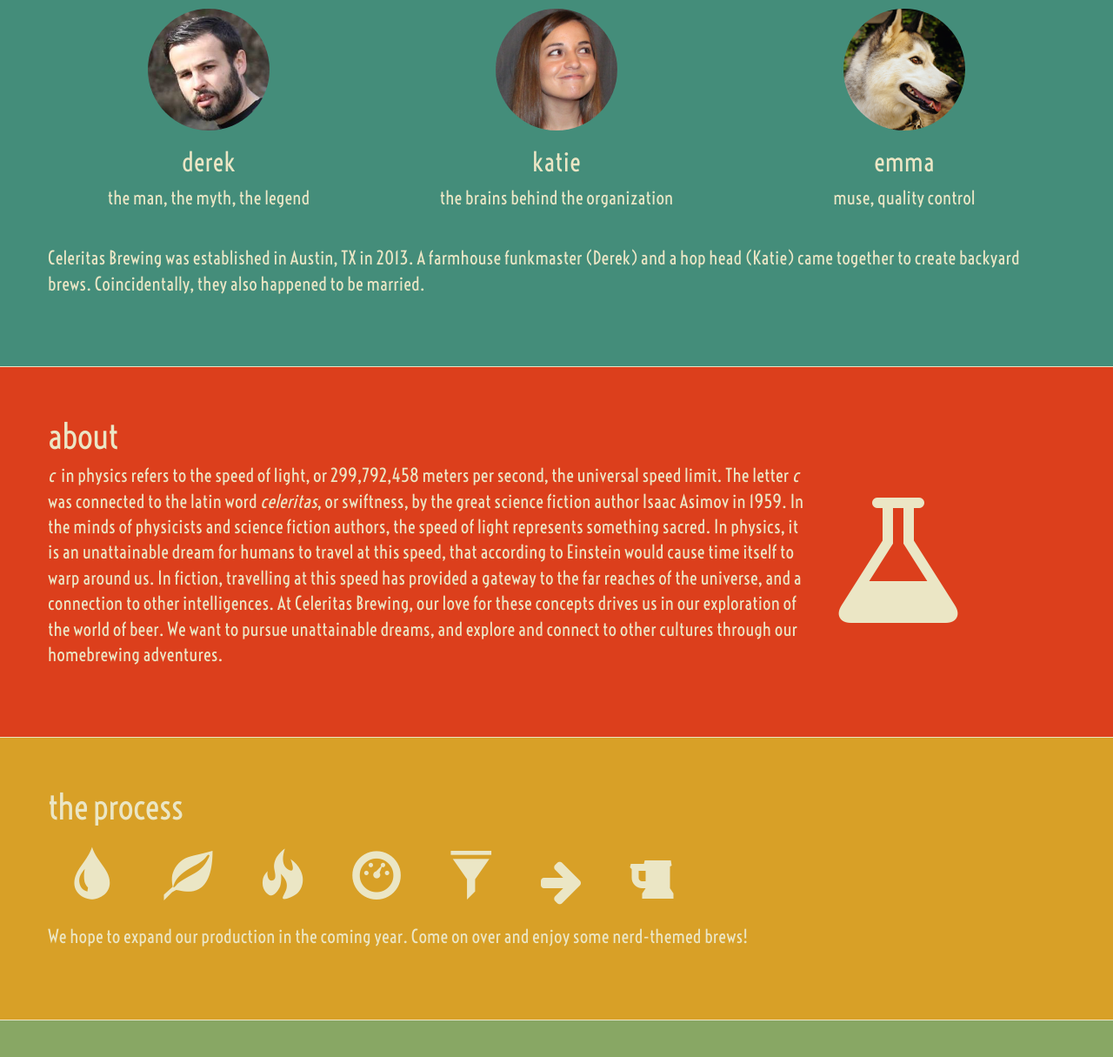
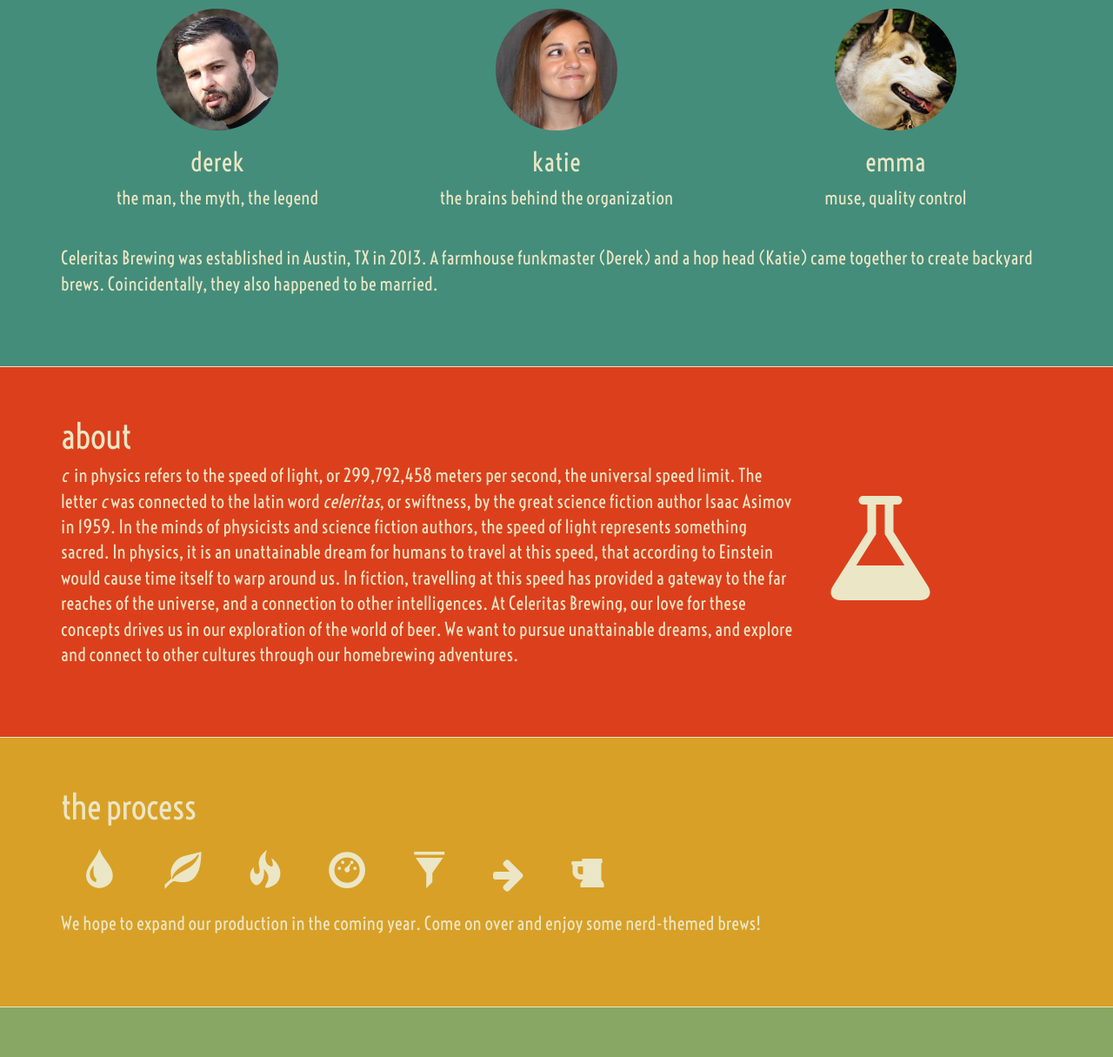
Before and after one commit to katieensign/personal_website, a plain HTML site: page dist/celeritas.html in a window 1280 px wide. Shown: the part 621-1836 px from the top of the page at 87% size. Drawn offline with nearby package versions, Linux system fonts and the light colour scheme; a script that the page names is missing.

Commit message:
:evergreen_tree:

```diff
--- a/dist/celeritas.html
+++ b/dist/celeritas.html
@@ -6,7 +6,8 @@
     <meta name="viewport" content="width=device-width, initial-scale=1">
     <meta name="description" content="Craft Brewery in Austin, Tx">
     <meta name="author" content="Katie Ensign">
-    <link rel="icon" href="../../assets/ico/favicon.ico">
+    <link rel="shortcut icon" href="../img/favicon.ico" type="image/x-icon">
+    <link rel="icon" href="../img/favicon.ico" type="image/x-icon">
     <link href="font-awesome-4.1.0/css/font-awesome.min.css" rel="stylesheet">
 
     <title>
@@ -141,21 +142,21 @@
         <br>
         <!-- Three columns of text below the carousel -->
         <div class="row">
-          <div class="col-lg-4">
+          <div class="col-md-4">
             <img class="img-circle" src="../img/derek.png" alt="derek" style="width: 140px; height: 140px;">
             <h2>derek</h2>
             <p class="lead">the man, the myth, the legend</p>
-          </div><!-- /.col-lg-4 -->
-          <div class="col-lg-4">
+          </div><!-- /.col-md-4 -->
+          <div class="col-md-4">
             <img class="img-circle" src="../img/katie.png" alt="katie" style="width: 140px; height: 140px;">
             <h2>katie</h2>
             <p class="lead">the brains behind the organization</p>
-          </div><!-- /.col-lg-4 -->
-          <div class="col-lg-4">
+          </div><!-- /.col-md-4 -->
+          <div class="col-md-4">
             <img class="img-circle" src="../img/emma.png" alt="emma" style="width: 140px; height: 140px;">
             <h2>emma</h2>
             <p class="lead">muse, quality control</p>
-          </div><!-- /.col-lg-4 -->
+          </div><!-- /.col-md-4 -->
         </div><!-- /.row -->
         <p class="lead">
           Celeritas Brewing was established in Austin, TX in 2013.  A farmhouse  funkmaster (Derek) and a hop head (Katie) came together to create backyard brews. Coincidentally, they also happened to be married.
@@ -176,7 +177,7 @@
           </div>
           <div class="col-md-2">
             <br><br><br><br>
-            <i class="fa fa-flask" style="font-size: 12em"></i>
+            <i class="fa fa-flask" style="font-size: 10em"></i>
           </div>
           <!--
           <div class="col-md-5">
@@ -197,13 +198,13 @@
           <div class="col-md-9">
             <h2 class="featurette-heading">the process</h2>
             <row>
-              <i class="glyphicon glyphicon-tint" style="font-size: 4em; margin: 20px 25px"></i>
-              <i class="glyphicon glyphicon-leaf" style="font-size: 4em; margin: 20px 25px"></i>
-              <i class="glyphicon glyphicon-fire" style="font-size: 4em; margin: 20px 25px"></i>
-              <i class="glyphicon glyphicon-dashboard" style="font-size: 4em; margin: 20px 25px"></i>
-              <i class="glyphicon glyphicon-filter" style="font-size: 4em; margin: 20px 25px"></i>
-              <i class="fa fa-arrow-right" style="font-size: 4em; margin: 20px 25px"></i>
-              <i class="fa fa-beer" style="font-size: 4em; margin: 20px 25px"></i>
+              <i class="glyphicon glyphicon-tint" style="font-size: 3em; margin: 20px 25px"></i>
+              <i class="glyphicon glyphicon-leaf" style="font-size: 3em; margin: 20px 25px"></i>
+              <i class="glyphicon glyphicon-fire" style="font-size: 3em; margin: 20px 25px"></i>
+              <i class="glyphicon glyphicon-dashboard" style="font-size: 3em; margin: 20px 25px"></i>
+              <i class="glyphicon glyphicon-filter" style="font-size: 3em; margin: 20px 25px"></i>
+              <i class="fa fa-arrow-right" style="font-size: 3em; margin: 20px 25px"></i>
+              <i class="fa fa-beer" style="font-size: 3em; margin: 20px 25px"></i>
             </row>
             <row>
               <p class="lead">We hope to expand our production in the coming year. Come on over and enjoy some nerd-themed brews!</p>
--- a/dist/css/celeritas.css
+++ b/dist/css/celeritas.css
@@ -51,12 +51,13 @@
   border-color: transparent;
 }
 .navbar-wrapper .navbar-brand {
-  font-size: 50px;
+  font-size: 3em;
+  height: 1em;
   font-weight: 300;
 }
 
 .navbar-wrapper .navbar-nav {
-  font-size: 30px;
+  font-size: 2em;
   font-weight: 300;
 }
 
@@ -114,7 +115,7 @@
 }
 
 .carousel-indicators li {
-  border: 1px solid #EBE6C5;
+  border: 2px solid #EBE6C5;
 }
 
 /* MARKETING CONTENT
@@ -127,7 +128,7 @@
 }
 
 /* Center align the text within the three columns below the carousel */
-.marketing .col-lg-4 {
+.marketing .col-md-4 {
   margin-bottom: 20px;
   text-align: center;
 }
@@ -161,7 +162,7 @@
 /* RESPONSIVE CSS
 -------------------------------------------------- */
 
-@media (min-width: 768px) {
+@media (min-width: 768px) {f
 
   /* Remove the edge padding needed for mobile */
   .marketing {
```
Also changed, not shown: dist/index.html (+1 -1 lines), img/favicon.ico (added).
